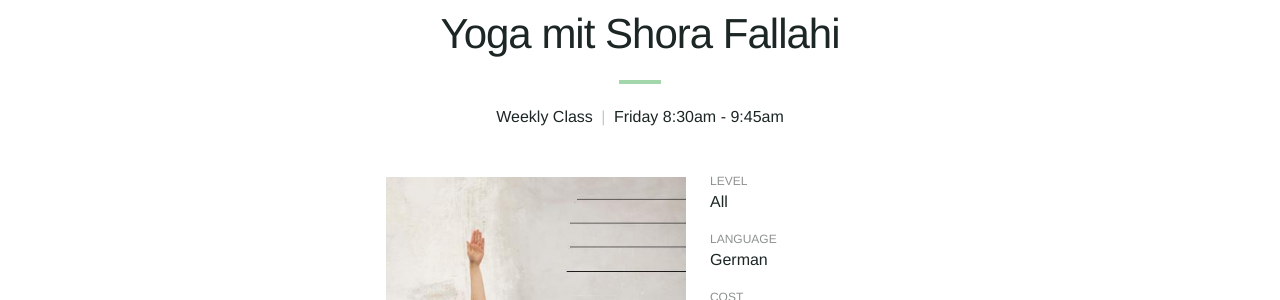
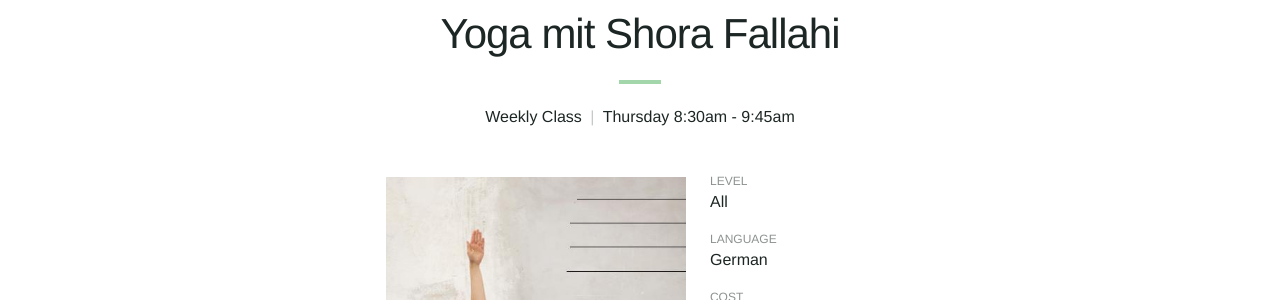
Before and after one commit to Kriesse/urbanraum, a Jekyll site: the page built from _classes/yoga-shora.md, in a window 1280 px wide. Shown: the part 161-461 px from the top of the page. Built offline with Jekyll 4.4.1, drawn with Linux system fonts in a browser that asks for light colours; nearby versions of some CDN libraries.

Commit message:
Update yoga-shora.md

```diff
--- a/_classes/yoga-shora.md
+++ b/_classes/yoga-shora.md
@@ -2,7 +2,7 @@
 order: "5"
 teacher: "shora"
 schedule:
-  - day: "friday"
+  - day: "thursday"
     start: "8:30am"
     end: "9:45am"
 image: "class-somatic-yoga.JPG"
```
